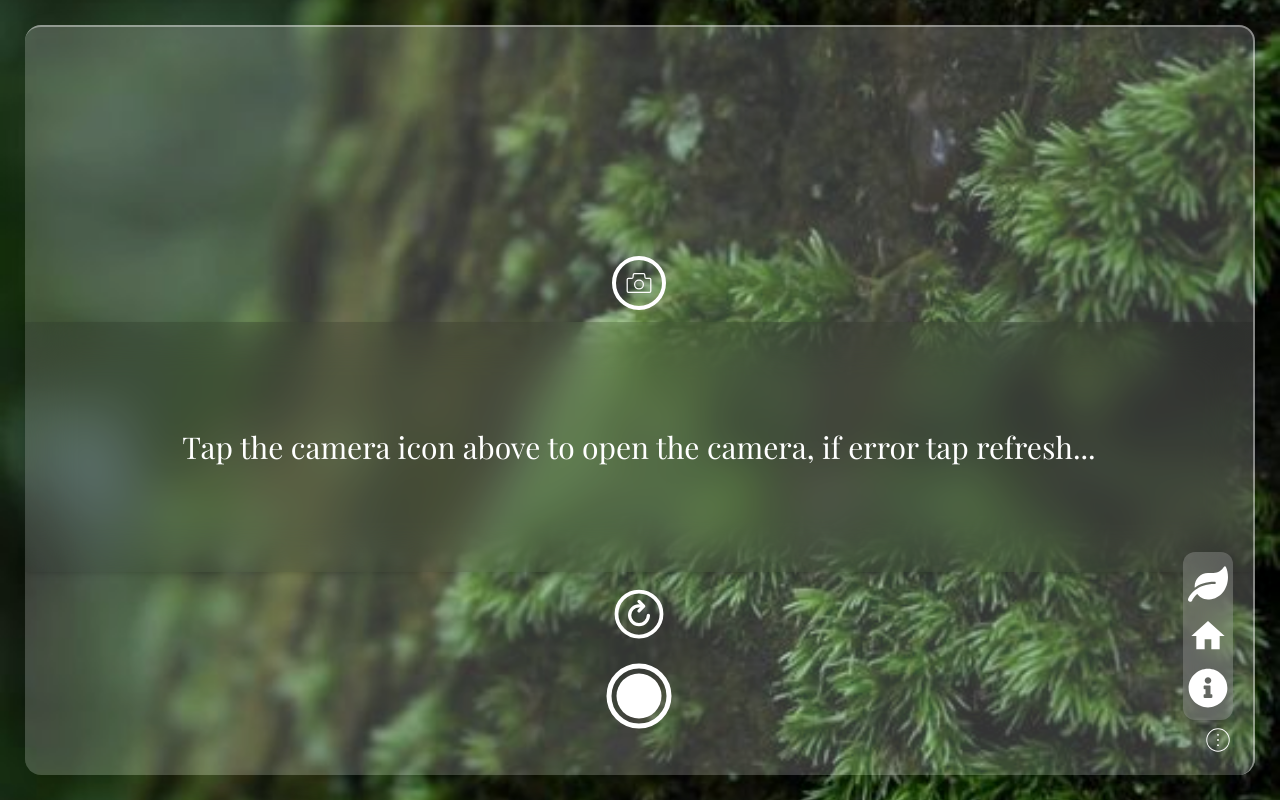
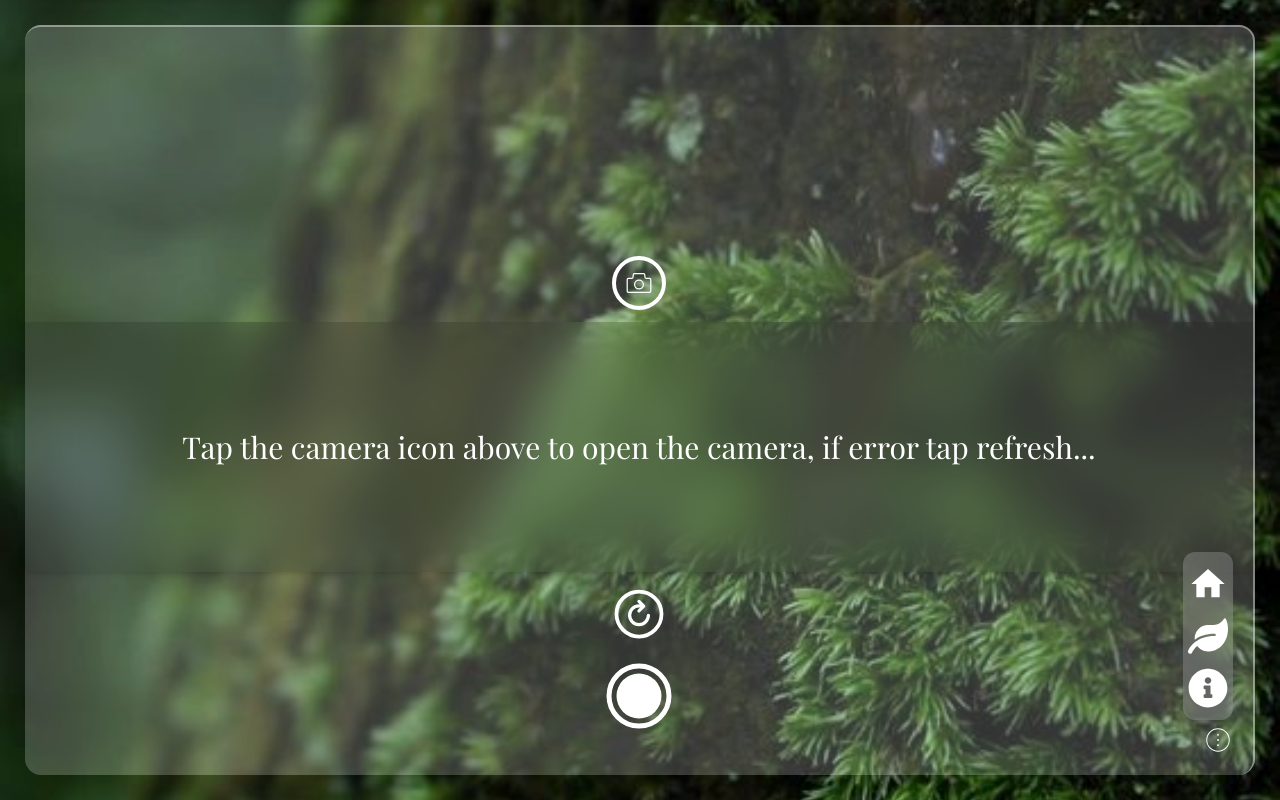
Before and after one commit to derikaquary/26-plant-disease-identifier, a Next.js app: page /plant_analyzer in a window 1280 px wide. Both pictures are taken after a click on the icon 1218 px from the left and 740 px from the top of the page. Built offline with nearby package versions, Linux system fonts and the light colour scheme; no server answers.

Commit message:
rearrange the nav

```diff
--- a/app/_components/Navigation.js
+++ b/app/_components/Navigation.js
@@ -35,11 +35,11 @@ function Navigation() {
       className="absolute bottom-5 right-5 flex flex-col items-end gap-[5px]">
       {isOpen && (
         <div className="rounded-xl bg-white/20 backdrop-blur-md w-[50px] flex flex-col gap-3 items-center justify-center px-3 py-3">
+          <Link href="/">
+            <MdHome color="white" size={40} />
+          </Link>
           <Link href="/plant_analyzer">
             <FaLeaf color="white" size={40} />
-          </Link>
-          <Link href="/">
-            <MdHome color="white" size={40} />
           </Link>
           <Link href="/about">
             <FaInfoCircle color="white" size={40} />
```
